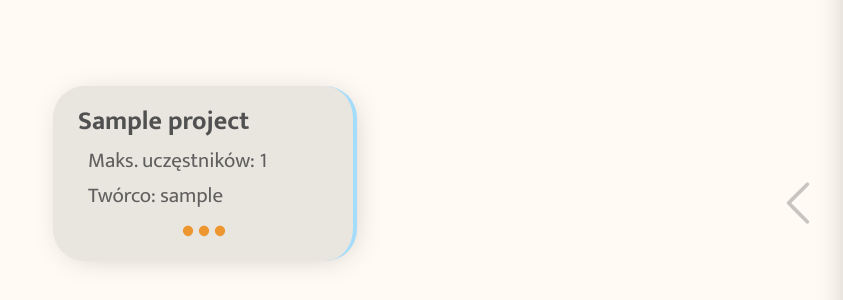
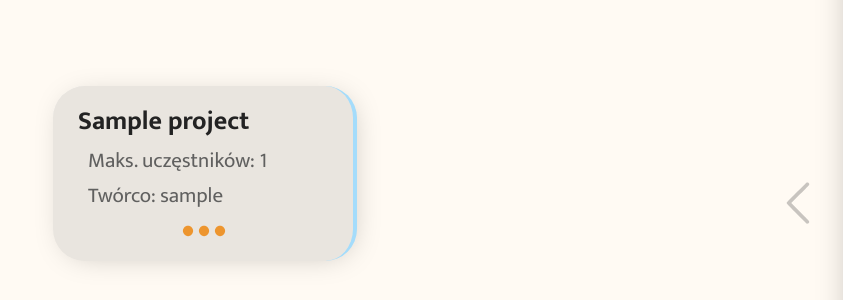
Before and after one commit to NikitaArd/TaskSync, a Django app: page /menu/ in a window 1280 px wide. Shown: the part 227-527 px from the top of the page, without its empty margins (437-1280 px from the left). Run offline with Django 4.2, Linux system fonts and the light colour scheme; a user stored in the database is signed in; tables that the repository leaves empty hold one stand-in row (values such as "Sample post"); some libraries are stand-ins or nearby versions.

Commit message:
[14.25.11.15] Fix bug with too long project name

```diff
--- a/project_manager/manager_app/static/manager_app/style/style.css
+++ b/project_manager/manager_app/static/manager_app/style/style.css
@@ -281,10 +281,18 @@ header .logo img {
 }
 .projects-card h1 {
   font-size: 26px;
-  color: #515151;
   line-height: 165%;
   margin: 0;
   margin-left: 10px;
+
+  width: 85%;
+  vertical-align: middle;
+  overflow: hidden;
+  background: linear-gradient(to left, transparent 0%, #232323 15%, #232323 100%);
+  -webkit-background-clip: text;
+  background-clip: text;
+  color: transparent;
+  white-space: nowrap;
 }
 .projects-card p {
   font-size: 21px;
```
